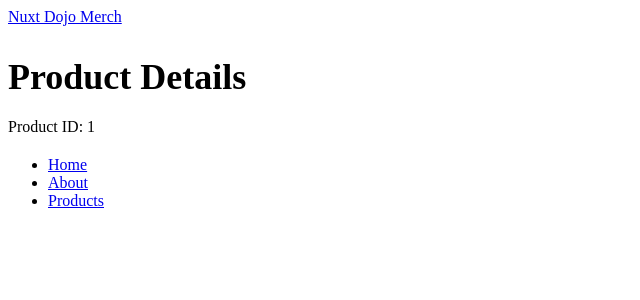
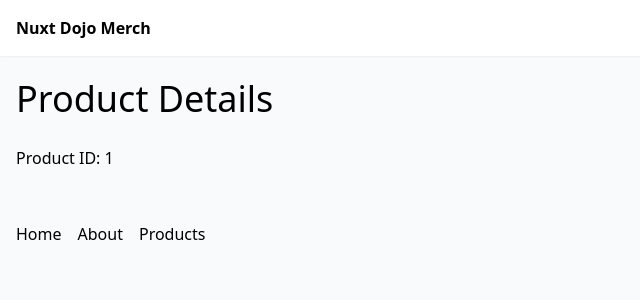
Before and after one commit to ditramadia/nuxt-dojo, a Nuxt app: page /products/1 in a window 1280 px wide. Shown: the top 300 px of the page, without its empty margins (0-640 px from the left). Built offline with nearby package versions, Linux system fonts and the light colour scheme.

Commit message:
feat: add tailwind css

```diff
--- /dev/null
+++ b/assets/css/tailwind.css
@@ -0,0 +1,13 @@
+@tailwind base;
+@tailwind components;
+@tailwind utilities;
+
+body {
+  @apply bg-gray-50 m-0 p-0 box-border;
+}
+
+@layer components {
+  .btn {
+    @apply bg-[#12b488] px-3 py-2 rounded-md text-white;
+  }
+}
--- a/layouts/default.vue
+++ b/layouts/default.vue
@@ -1,17 +1,17 @@
 <template>
   <div>
-    <header>
-      <nav>
-        <NuxtLink to="/">Nuxt Dojo</NuxtLink>
-        <ul>
+    <header class="bg-white shadow-sm">
+      <nav class="constainer mx-auto p-4 flex justify-between items-center">
+        <NuxtLink to="/" class="font-bold">Nuxt Dojo</NuxtLink>
+        <ul class="flex gap-4">
           <li><NuxtLink to="/">Home</NuxtLink></li>
           <li><NuxtLink to="/about">About</NuxtLink></li>
-          <li><NuxtLink to="/products">Products</NuxtLink></li>
+          <li><NuxtLink to="/products" class="btn">Products</NuxtLink></li>
         </ul>
       </nav>
     </header>
 
-    <div>
+    <div class="container mx-auto p-4">
       <slot />
     </div>
   </div>
--- a/layouts/products.vue
+++ b/layouts/products.vue
@@ -1,17 +1,17 @@
 <template>
   <div>
-    <header>
-      <nav>
-        <NuxtLink to="/products">Nuxt Dojo Merch</NuxtLink>
+    <header class="bg-white shadow-sm">
+      <nav class="container mx-auto p-4">
+        <NuxtLink to="/products" class="font-bold">Nuxt Dojo Merch</NuxtLink>
       </nav>
     </header>
 
-    <div>
+    <div class="container mx-auto p-4">
       <slot />
     </div>
 
-    <footer>
-      <ul>
+    <footer class="container mx-auto p-4 flex justify-between">
+      <ul class="flex gap-4">
         <li><NuxtLink to="/">Home</NuxtLink></li>
         <li><NuxtLink to="/about">About</NuxtLink></li>
         <li><NuxtLink to="/products">Products</NuxtLink></li>
--- a/nuxt.config.ts
+++ b/nuxt.config.ts
@@ -1,4 +1,7 @@
 // https://nuxt.com/docs/api/configuration/nuxt-config
 export default defineNuxtConfig({
-  devtools: { enabled: true }
+  devtools: { enabled: true },
+  modules: [
+    '@nuxtjs/tailwindcss'
+  ]
 })
--- a/package.json
+++ b/package.json
@@ -12,5 +12,8 @@
   "dependencies": {
     "nuxt": "^3.12.2",
     "vue": "latest"
+  },
+  "devDependencies": {
+    "@nuxtjs/tailwindcss": "^6.12.0"
   }
 }
```
Also changed, not shown: 1 other file (tests, documents, lock files or other folders).
